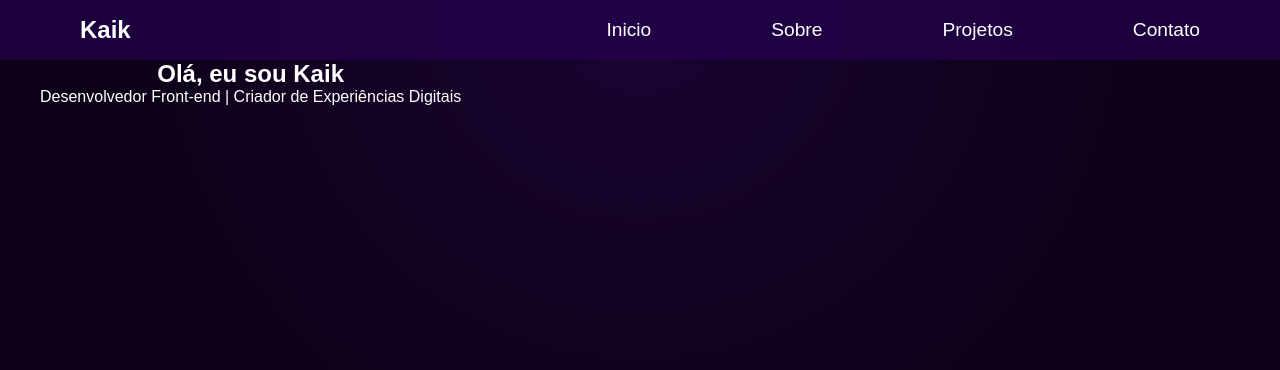
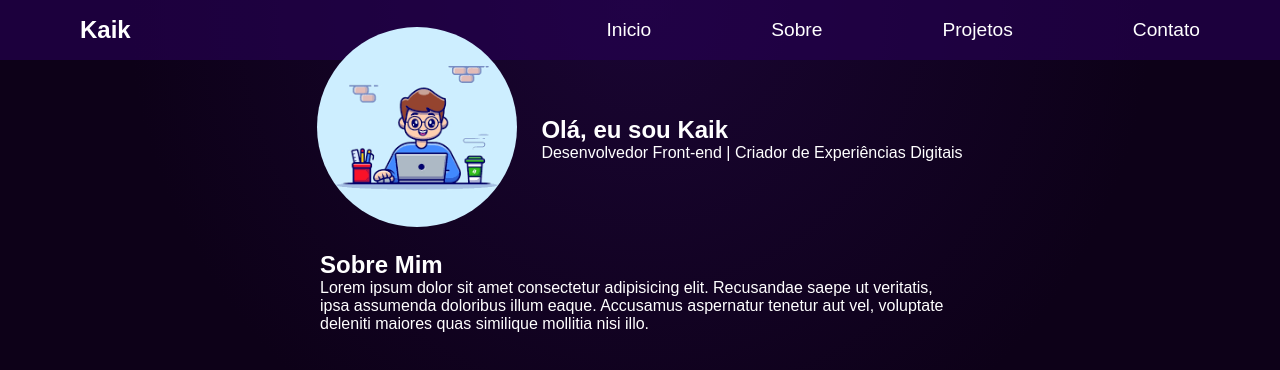
Before and after one commit to kaikLimaF/PortfolioNew, a React (Create React App) app: page / in a window 1280 px wide. Shown: the top 370 px of the page. Built offline with nearby package versions, Linux system fonts and the light colour scheme.

Commit message:
inicio no sobre e descrição sobre mim

```diff
--- a/src/App.css
+++ b/src/App.css
@@ -11,7 +11,6 @@ font-family: Arial, Helvetica, sans-serif;
 overflow-x: hidden;
 }
 .App {
-  text-align: center;
   min-height: 100vh;
   position: relative;
   background: radial-gradient(circle at 50% 0%, #1a0533 0%, #0d0118 50%);
--- a/src/Components/Hero.css
+++ b/src/Components/Hero.css
@@ -1,7 +1,27 @@
+.hero{
+    display: flex;
+    flex-direction: column;
+    justify-content: center;
+    align-items: center;
+    height: 30vh;
+}
+.hero-content{
+    display: flex;;
+    justify-content: center;
+    align-items: center;
+    gap: 3vh;
 
+}
 
-.hero-content{
-    display: flex;
-    align-items: center;
-    gap: 5vh;
+.hero-image img{
+
+    width: 200px;
+    height: 200px;
+    border-radius: 50%;
+    margin-bottom: 20px;
 }
+
+.hero-sobre{
+    width: 50%;
+
+}
--- a/src/Components/Hero.jsx
+++ b/src/Components/Hero.jsx
@@ -1,18 +1,27 @@
 import React from "react";
 import "./Hero.css";
-
+import imgProfile from "../img/a12.png";
 const Hero = () => {
   return (
     <section className="hero">
       <div className="hero-content">
         <div className="hero-image">
-                {/* Imagem do herói */}
+          <img src={imgProfile} alt="Minha Imagem" />
         </div>
         <div className="hero-text">
           <h1>Olá, eu sou Kaik</h1>
           <p>Desenvolvedor Front-end | Criador de Experiências Digitais</p>
         </div>
       </div>
+      <div className="hero-sobre">
+        <h1>Sobre Mim</h1>
+        <p>
+          Lorem ipsum dolor sit amet consectetur adipisicing elit. Recusandae
+          saepe ut veritatis, ipsa assumenda doloribus illum eaque. Accusamus
+          aspernatur tenetur aut vel, voluptate deleniti maiores quas similique
+          mollitia nisi illo.
+        </p>
+      </div>
     </section>
   );
 };
```
Also changed, not shown: src/img/a12.png (added). Lines whose indentation alone changed are shown as unchanged.
